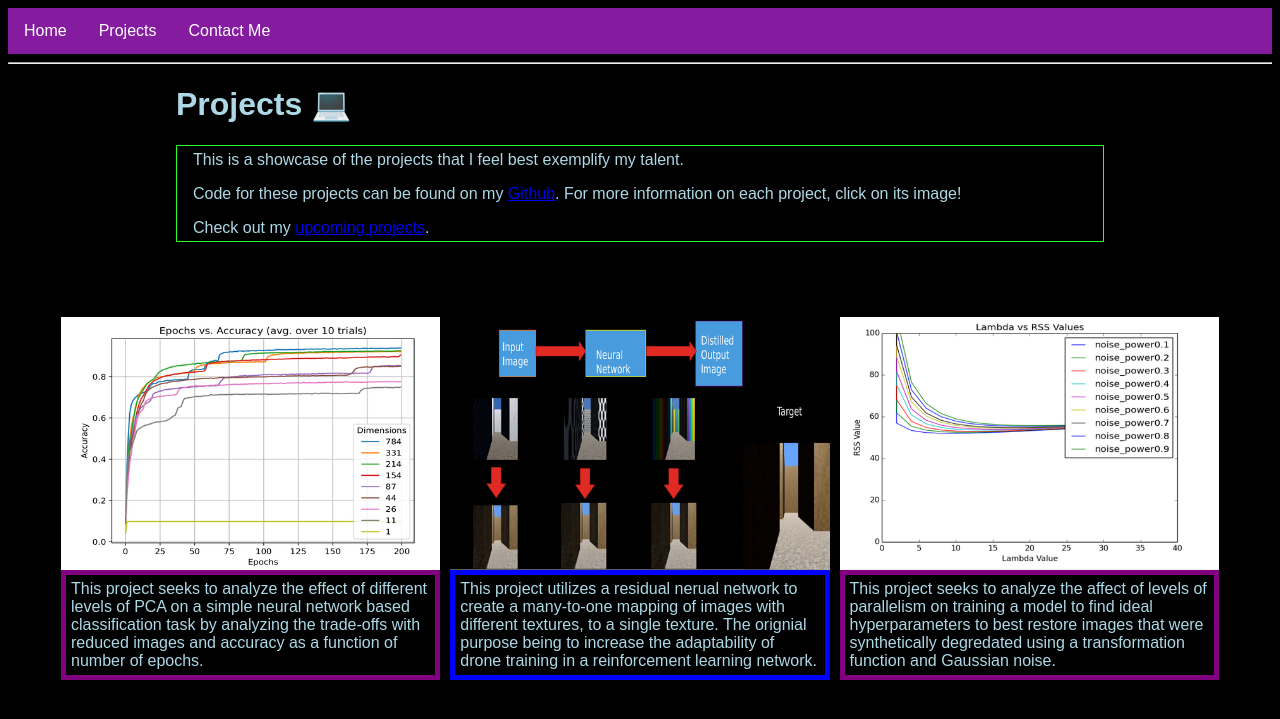
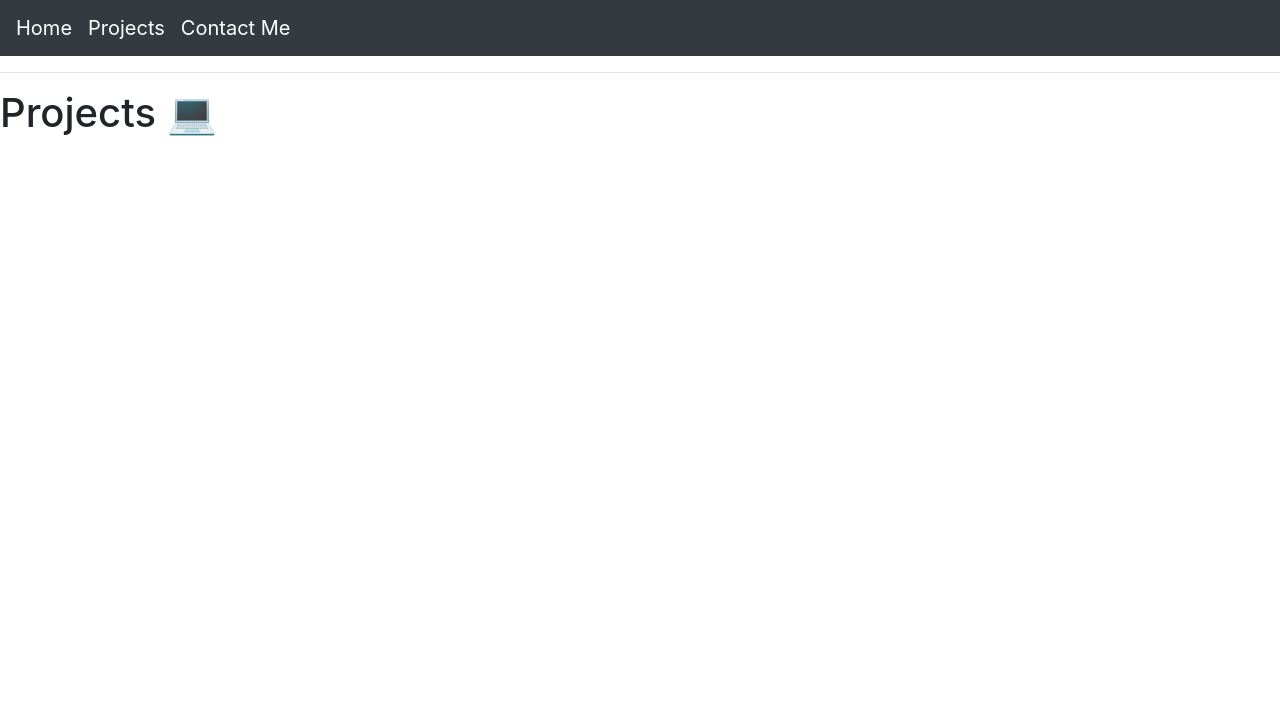
Before and after one commit to SilverEngineered/personal_site, a Flask app: template app/templates/projects.html in a window 1280 px wide. Shown: the top 719 px of the page. Run offline with Flask 2, Linux system fonts and the light colour scheme; the template is opened without the code that fills it, so the values that code supplies are empty; some libraries are stand-ins or nearby versions.

Commit message:
scrapped

```diff
--- a/app/routes.py
+++ b/app/routes.py
@@ -3,33 +3,7 @@ from flask import render_template, url_for
 @app.route('/')
 @app.route('/index')
 def index():
-    user = {'username': 'Dan'}
-    posts = [
-        {
-            'title': 'Hi There!',
-            'body': 'If you are here I can only hope to believe you are atleast a little bit '\
-            'interested in my work and qualifications.  This website serves as' \
-            ' a portfolio for that very purpose!'
-        },
-        {
-            'title': 'Who am I',
-            'body': 'My name is Dan Silver and I am currently pursuing'\
-            ' a dual Bachelor\'s and Master\'s degree in Computer Engineering,' \
-            ' concentrating in Machine Learning, Computer Vision, and Algorithms. ' \
-            ' I am in my 4th year of study at Northeastern University. My graduate GPA is a 4.0' \
-            ' and my Major GPA is  3.66. While my degree' \
-            ' is more hardware based, my work experience and personal projects are ' \
-            'more based on a mix of machine learning, computer vision, and software!'
-        },
-                {
-            'title': 'My skills',
-            'body': 'My technical toolbelt includes experience in the following: '\
-            ' Deep Learning, Tensorflow, Apache Spark, Generative Adversarial Networks, Vim, Natural Language Processing, Git, Triplet Embedding Networks'\
-            ', Computer Vision, Object Tracking, Linux, Game design for research/data acquisition, Parallel Processing, & Embedded design'
-        }
-    ]
-    return render_template('index.html', title='Home', user=user, posts=posts)
-
+    return render_template('index.html', title='Home')
 
 @app.route('/Projects')
 def projects():
@@ -38,4 +12,4 @@ def projects():
 @app.route('/Contact')
 def contact():
 	phone="321-xxx-xxxx"
-	return render_template('contact.html', title='About Me', phone=phone)
+	return render_template('contact.html', title='About Me')
--- a/app/templates/base.html
+++ b/app/templates/base.html
@@ -1,16 +1,16 @@
 <html>
 <head>
    <meta charset="utf-8">
-   <title>Flask Parent Template</title>
-<link rel="stylesheet" href="{{ url_for('static', filename='styles/main.css') }}"> </head>
-
+   <title>Dan Silver</title>
+<link rel="stylesheet" href="{{ url_for('static', filename='css/bootstrap.min.css') }}"> </head>
     <body>
-      <ul>
-        <li><a class="active" href="{{ url_for('index') }}">Home</a></li>
-        <li><a href="{{ url_for('projects') }}">Projects</a></li>
-        <li><a href="{{ url_for('contact') }}">Contact Me</a></li>
+      <nav class="navbar  navbar-expand-sm navbar-dark bg-dark">
+      <ul class="navbar-nav">
+        <li><a class="navbar-brand" href="{{ url_for('index') }}">Home</a></li>
+        <li><a class="navbar-brand" href="{{ url_for('projects') }}">Projects</a></li>
+        <li><a class="navbar-brand" href="{{ url_for('contact') }}">Contact Me</a></li>
       </ul>
-
+</nav>
         <hr>
         {% block content %}{% endblock %}
     </body>
--- a/app/templates/projects.html
+++ b/app/templates/projects.html
@@ -1,64 +1,6 @@
 {% extends "base.html" %}
 
 {% block content %}
-<div class="main">
+
   <h1> Projects 💻  </h1>
-    <div class="postg">
-This is a showcase of the projects that I feel best exemplify my talent.
-
-<p>
-  Code for these projects can be found on my <a href="https://github.com/silverengineered">Github</a>.
-    For more information on each project, click on its image!
-    </p>
-  <p>
-
-  </p>
-  Check out my <a href="https://github.com/silverengineered">upcoming projects</a>.
-    </div>
-    </div>
-<br> <br> <br>
-    <div class="main2">
-  <div class="row">
-    <div class="column">
-        <a href="static/pdf/ML_Final.pdf">
-      <img src="/static/images/pcagraph.png" style="width:100%">
-
-      </a>
-      <div class="commentbox">
-        This project seeks to analyze the effect
-    of different levels of PCA on a simple neural network based classification task by analyzing
-    the trade-offs with reduced images and accuracy as a function of number of epochs.
-      </div>
-    </div>
-    <div class="column">
-
-        <a href="static/pdf/afrl.pdf">
-          <img src="/static/images/afrl.png" style="width:100%">
-
-      </a>
-      <div class="commentboxb">
-        This project utilizes a residual nerual network to create a many-to-one mapping
-        of images with different textures, to a single texture. The orignial purpose being to increase the adaptability
-        of drone training in a reinforcement learning network.
-
-      </div>
-    </div>
-    <div class="column">
-      <a href="static/pdf/5698_Final.pdf">
-      <img src="/static/images/5698.png" style="width:100%">
-      </a>
-      <div class="commentbox">
-        This project seeks to analyze the affect of levels of parallelism on training
-        a model to find ideal hyperparameters to best restore images that were synthetically degredated
-        using a transformation function and Gaussian noise.
-      </div>
-    </div>
-  </div>
-</div>
-
-
-
-
-
-</div>
 {% endblock %}
```
Also changed, not shown: app/templates/contact.html (+0 -9 lines), app/templates/index.html (+0 -24 lines).
